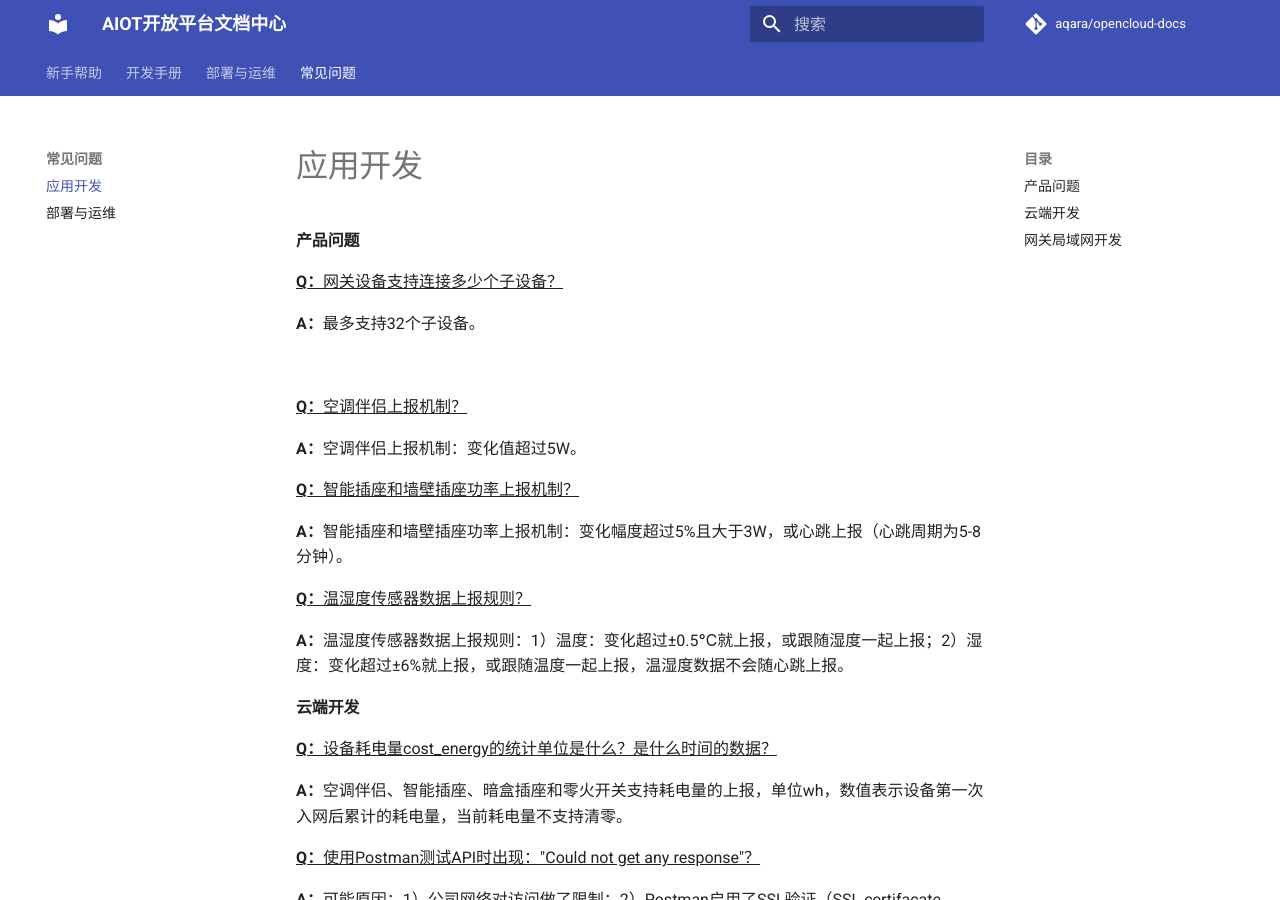
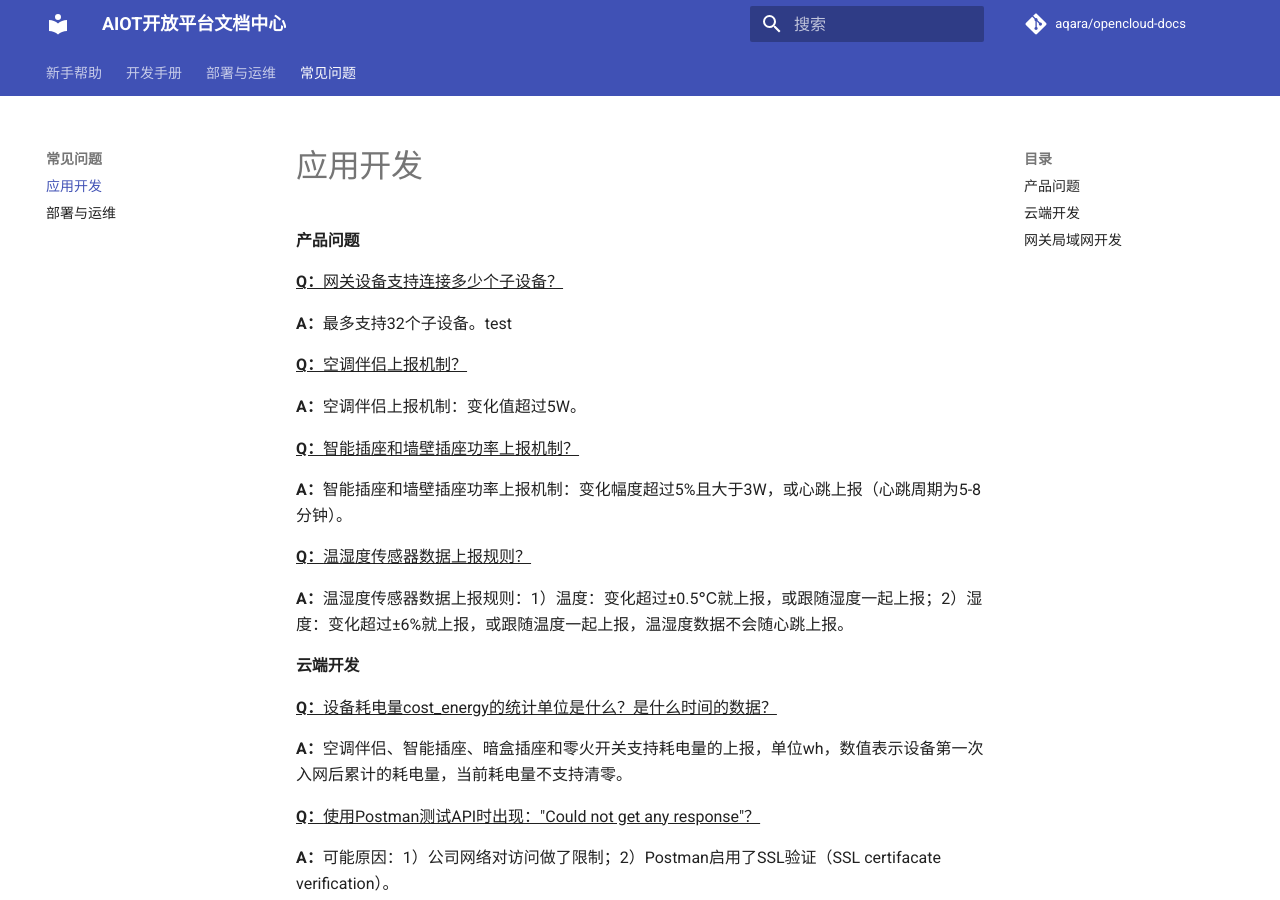
Before and after one commit to lumi-openlcoud/opencloud-docs, an MkDocs documentation site: the page built from zh/FAQ/FAQ-development.md, in a window 1280 px wide and 900 px high. Built offline with MkDocs 1.6.1 and Material for MkDocs 9.7.7, drawn with Linux system fonts in a browser that asks for light colours; comment, search, counter and statistics services are not loaded; old or Windows-style settings are respelled for this version of MkDocs.

Commit message:
FAQ归档

```diff
--- a/zh/FAQ/FAQ-development.md
+++ b/zh/FAQ/FAQ-development.md
@@ -2,9 +2,11 @@
 
 <u>**Q：**网关设备支持连接多少个子设备？</u>
 
-**A：**最多支持32个子设备。
+**A：**最多支持32个子设备。test
 
-<br />
+
+
+
 
 <u>**Q：**空调伴侣上报机制？</u>
 
@@ -12,9 +14,13 @@
 
 
 
+
+
 <u>**Q：**智能插座和墙壁插座功率上报机制？</u>
 
 **A：**智能插座和墙壁插座功率上报机制：变化幅度超过5%且大于3W，或心跳上报（心跳周期为5-8分钟）。
+
+
 
 
 
```
